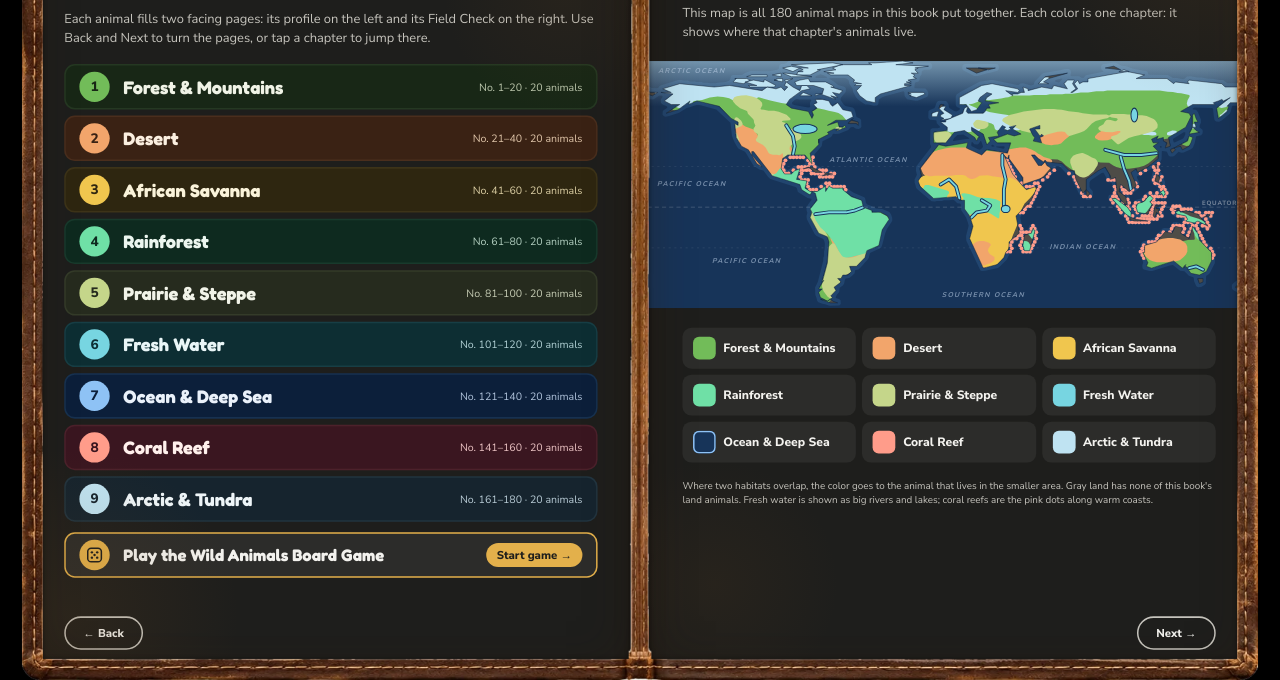
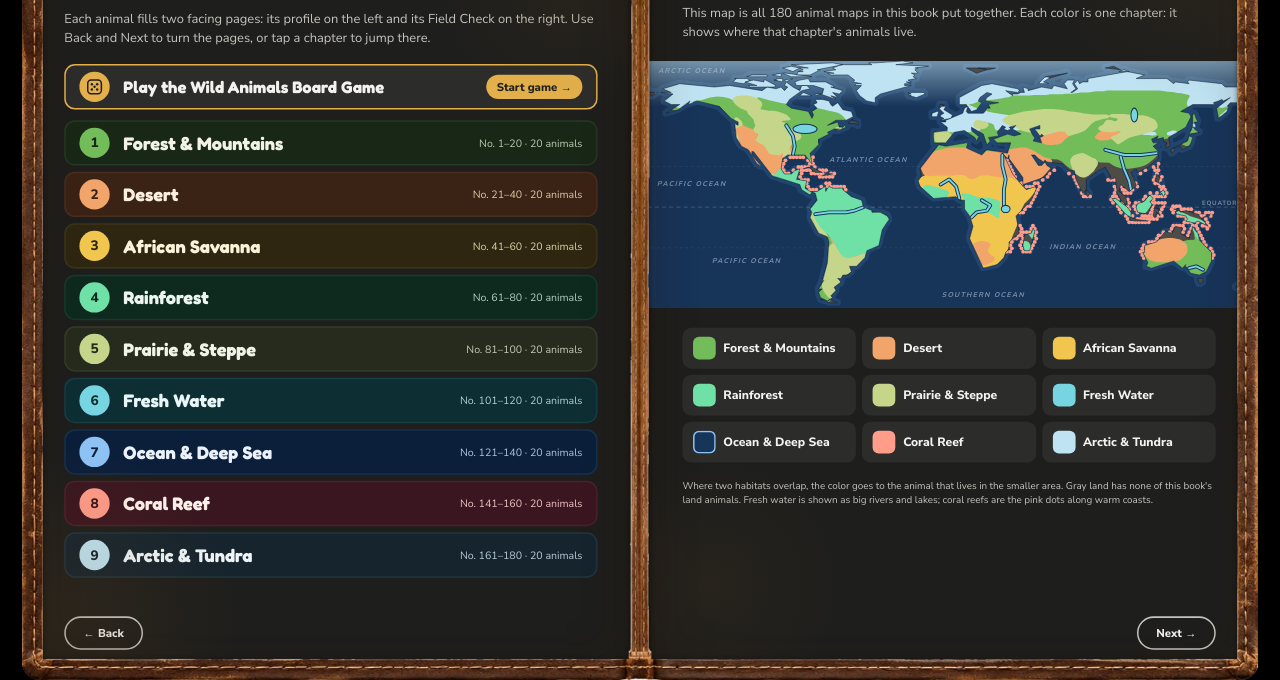
Before and after one commit to cwilliams031/wild-animals, a plain HTML site: page Contents.html in a window 1280 px wide. Shown: the part 120-800 px from the top of the page. Drawn offline with Linux system fonts and the light colour scheme.

Commit message:
Contents: move Play the game to the top of the list
Co-Authored-By: Claude Opus 5.5 <noreply@anthropic.com>
Claude-Session: https://claude.ai/code/session_01XDtJbN8KEKSF3LiwYVwGvr

```diff
--- a/Contents.html
+++ b/Contents.html
@@ -30,6 +30,7 @@ html,body{margin:0;height:100%;background:#000;overflow:hidden}
   <h1 style="margin: 0; font-family: 'Fredoka', sans-serif; font-weight: 800; letter-spacing: -0.02em; color: #F3F2EE; font-size: 58px; line-height: 1">Contents</h1>
   <p style="margin: 0; font-size: 17px; line-height: 1.45; color: #C6C4BD">Each animal fills two facing pages: its profile on the left and its Field Check on the right. Use Back and Next to turn the pages, or tap a chapter to jump there.</p>
   <div style="display: flex; flex-direction: column; gap: 8px">
+    <a href="game/index.html" style="display: flex; align-items: center; gap: 18px; min-height: 58px; box-sizing: border-box; padding: 8px 18px; border-radius: 14px; margin-bottom: 6px; color: #F3F2EE; text-decoration: none; background: #2C2C2A; border: 2px solid #E3B04B"><span style="flex: none; width: 40px; height: 40px; border-radius: 999px; background: #E3B04B; color: #1E1E1C; display: flex; align-items: center; justify-content: center"><svg viewBox="0 0 24 24" width="24" height="24" aria-hidden="true"><rect x="3" y="3" width="18" height="18" rx="4.5" fill="none" stroke="currentColor" stroke-width="2"></rect><circle cx="8.5" cy="8.5" r="1.6" fill="currentColor"></circle><circle cx="15.5" cy="8.5" r="1.6" fill="currentColor"></circle><circle cx="12" cy="12" r="1.6" fill="currentColor"></circle><circle cx="8.5" cy="15.5" r="1.6" fill="currentColor"></circle><circle cx="15.5" cy="15.5" r="1.6" fill="currentColor"></circle></svg></span><span style="flex: 1; font-family: 'Fredoka', sans-serif; font-size: 22px; font-weight: 800">Play the Wild Animals Board Game</span><span style="flex: none; font-size: 15px; font-weight: 800; color: #1E1E1C; background: #E3B04B; border-radius: 999px; padding: 6px 14px; white-space: nowrap">Start game &#8594;</span></a>
     <a href="Chapter-1-Forest-Mountains.html" style="display: flex; align-items: center; gap: 18px; min-height: 58px; box-sizing: border-box; padding: 8px 18px; border-radius: 14px; background: #182716; border: 2px solid #253822; color: #F0F3E6; text-decoration: none">
       <span style="flex: none; width: 40px; height: 40px; border-radius: 999px; background: #72BC59; color: #182716; display: flex; align-items: center; justify-content: center; font-weight: 800; font-size: 18px">1</span>
       <span style="flex: 1; font-family: 'Fredoka', sans-serif; font-size: 24px; font-weight: 800">Forest &amp; Mountains</span>
@@ -75,7 +76,6 @@ html,body{margin:0;height:100%;background:#000;overflow:hidden}
       <span style="flex: 1; font-family: 'Fredoka', sans-serif; font-size: 24px; font-weight: 800">Arctic &amp; Tundra</span>
       <span style="font-size: 14px; color: #B9CCD6">No. 161–180 · 20 animals</span>
     </a>
-    <a href="game/index.html" style="display: flex; align-items: center; gap: 18px; min-height: 58px; box-sizing: border-box; padding: 8px 18px; border-radius: 14px; margin-top: 6px; color: #F3F2EE; text-decoration: none; background: #2C2C2A; border: 2px solid #E3B04B"><span style="flex: none; width: 40px; height: 40px; border-radius: 999px; background: #E3B04B; color: #1E1E1C; display: flex; align-items: center; justify-content: center"><svg viewBox="0 0 24 24" width="24" height="24" aria-hidden="true"><rect x="3" y="3" width="18" height="18" rx="4.5" fill="none" stroke="currentColor" stroke-width="2"></rect><circle cx="8.5" cy="8.5" r="1.6" fill="currentColor"></circle><circle cx="15.5" cy="8.5" r="1.6" fill="currentColor"></circle><circle cx="12" cy="12" r="1.6" fill="currentColor"></circle><circle cx="8.5" cy="15.5" r="1.6" fill="currentColor"></circle><circle cx="15.5" cy="15.5" r="1.6" fill="currentColor"></circle></svg></span><span style="flex: 1; font-family: 'Fredoka', sans-serif; font-size: 22px; font-weight: 800">Play the Wild Animals Board Game</span><span style="flex: none; font-size: 15px; font-weight: 800; color: #1E1E1C; background: #E3B04B; border-radius: 999px; padding: 6px 14px; white-space: nowrap">Start game &#8594;</span></a>
   </div>
   <nav aria-label="Page navigation" style="margin-top: auto; display: grid; grid-template-columns: minmax(0, 1fr) auto minmax(0, 1fr); align-items: center; gap: 16px; font-size: 12px; color: #C6C4BD">
     <span style="justify-self: start"><a href="index.html" style="display: inline-flex; align-items: center; justify-content: center; min-height: 44px; min-width: 104px; box-sizing: border-box; padding: 0 16px; border-radius: 999px; border: 2px solid #C6C4BD; color: #F3F2EE; text-decoration: none; font-family: 'Nunito Sans', sans-serif; font-size: 15px; font-weight: 800; white-space: nowrap">← Back</a></span>
```
